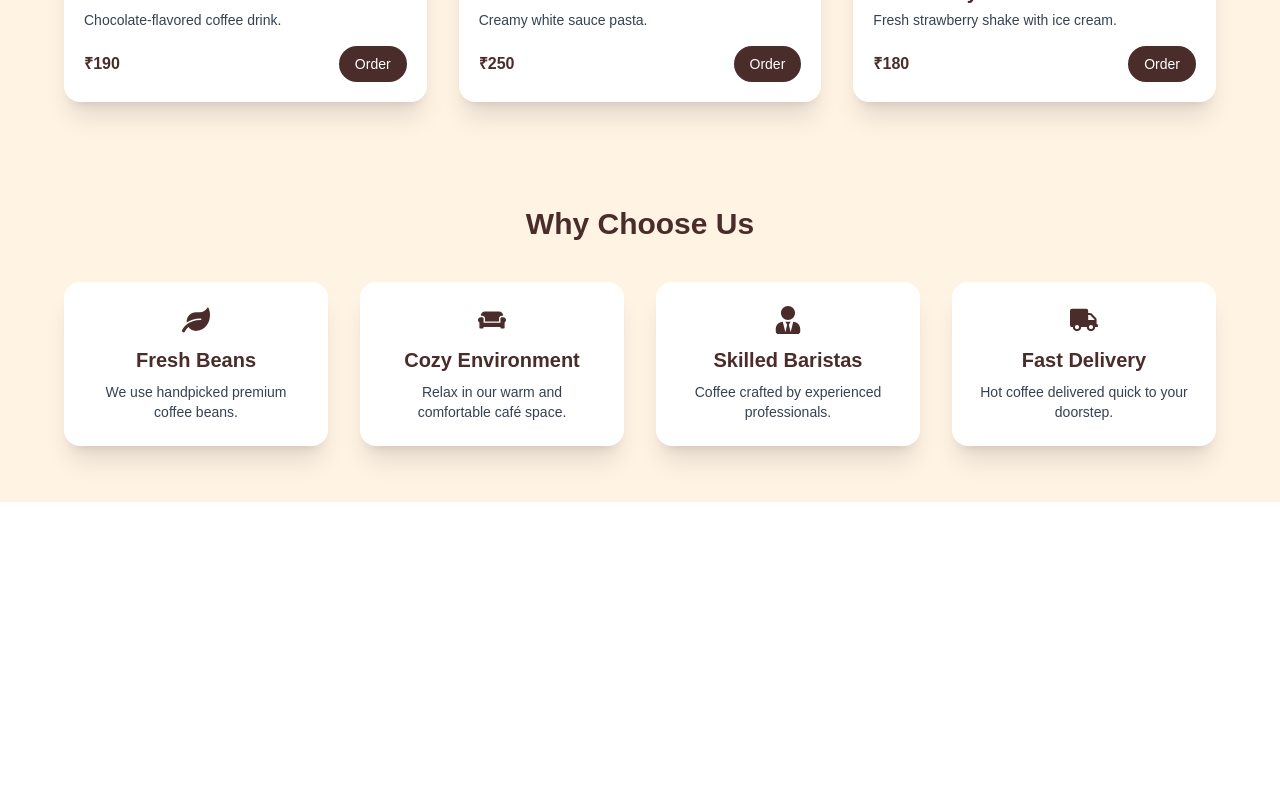
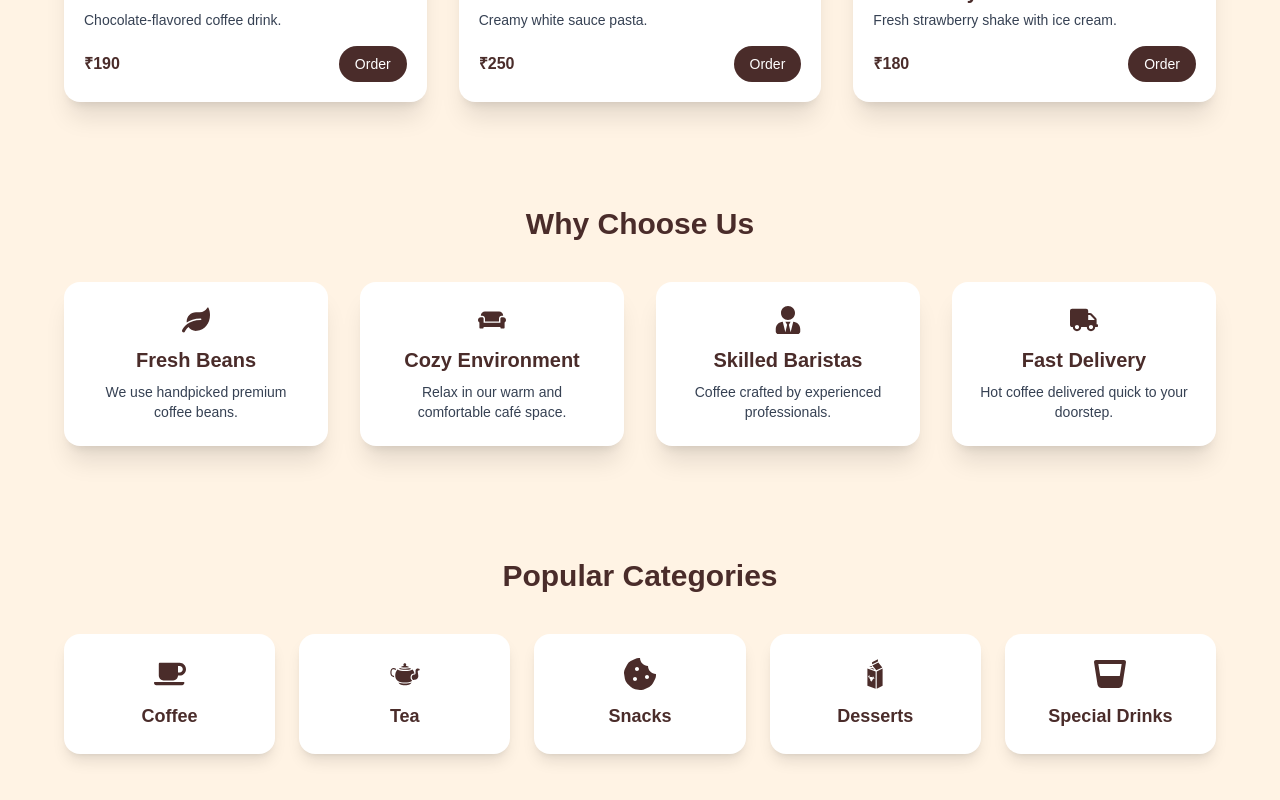
Before and after one commit to Sonukathat/cazycofee, a Next.js app: page / in a window 1280 px wide. Shown: the part 1942-2742 px from the top of the page. Before the commit the page ends 2444 px from the top, so only its background shows below. Built offline with nearby package versions, Linux system fonts and the light colour scheme.

Commit message:
add popular component

```diff
--- /dev/null
+++ b/app/components/Popularcategory.jsx
@@ -0,0 +1,58 @@
+import { FaCoffee, FaGlassWhiskey, FaCookieBite } from "react-icons/fa";
+import { GiTeapot, GiMilkCarton } from "react-icons/gi";
+import Link from "next/link";
+
+const categories = [
+  {
+    name: "Coffee",
+    icon: <FaCoffee size={32} />,
+    link: "/menu"
+  },
+  {
+    name: "Tea",
+    icon: <GiTeapot size={32} />,
+    link: "/menu"
+  },
+  {
+    name: "Snacks",
+    icon: <FaCookieBite size={32} />,
+    link: "/menu"
+  },
+  {
+    name: "Desserts",
+    icon: <GiMilkCarton size={32} />,
+    link: "/menu"
+  },
+  {
+    name: "Special Drinks",
+    icon: <FaGlassWhiskey size={32} />,
+    link: "/menu"
+  }
+];
+
+function Popularcategory() {
+  return (
+    <div className="w-full py-14 px-6 bg-[#FFF3E4]">
+      <h2 className="text-3xl font-bold text-center text-[#4A2C2A] mb-10">
+        Popular Categories
+      </h2>
+
+      <div className="grid grid-cols-2 sm:grid-cols-3 md:grid-cols-5 gap-6 max-w-6xl mx-auto">
+        {categories.map((cat, index) => (
+          <Link
+            key={index}
+            href={cat.link}
+            className="bg-white p-6 rounded-2xl shadow-lg flex flex-col justify-center items-center cursor-pointer hover:scale-105 transition-transform"
+          >
+            <div className="text-[#4A2C2A] mb-3">{cat.icon}</div>
+            <h3 className="text-lg font-semibold text-[#4A2C2A]">
+              {cat.name}
+            </h3>
+          </Link>
+        ))}
+      </div>
+    </div>
+  );
+}
+
+export default Popularcategory;
--- a/app/page.js
+++ b/app/page.js
@@ -1,6 +1,7 @@
 import Chooseus from "./components/Chooseus";
 import HeroSection from "./components/HeroSection";
 import Navbar from "./components/Navbar";
+import Popularcategory from "./components/Popularcategory";
 import Specialmenu from "./components/Specialmenu";
 
 export default function Home() {
@@ -10,6 +11,7 @@ export default function Home() {
       <HeroSection/>
       <Specialmenu/>
       <Chooseus/>
+      <Popularcategory/>
     </>
   );
 }
```
